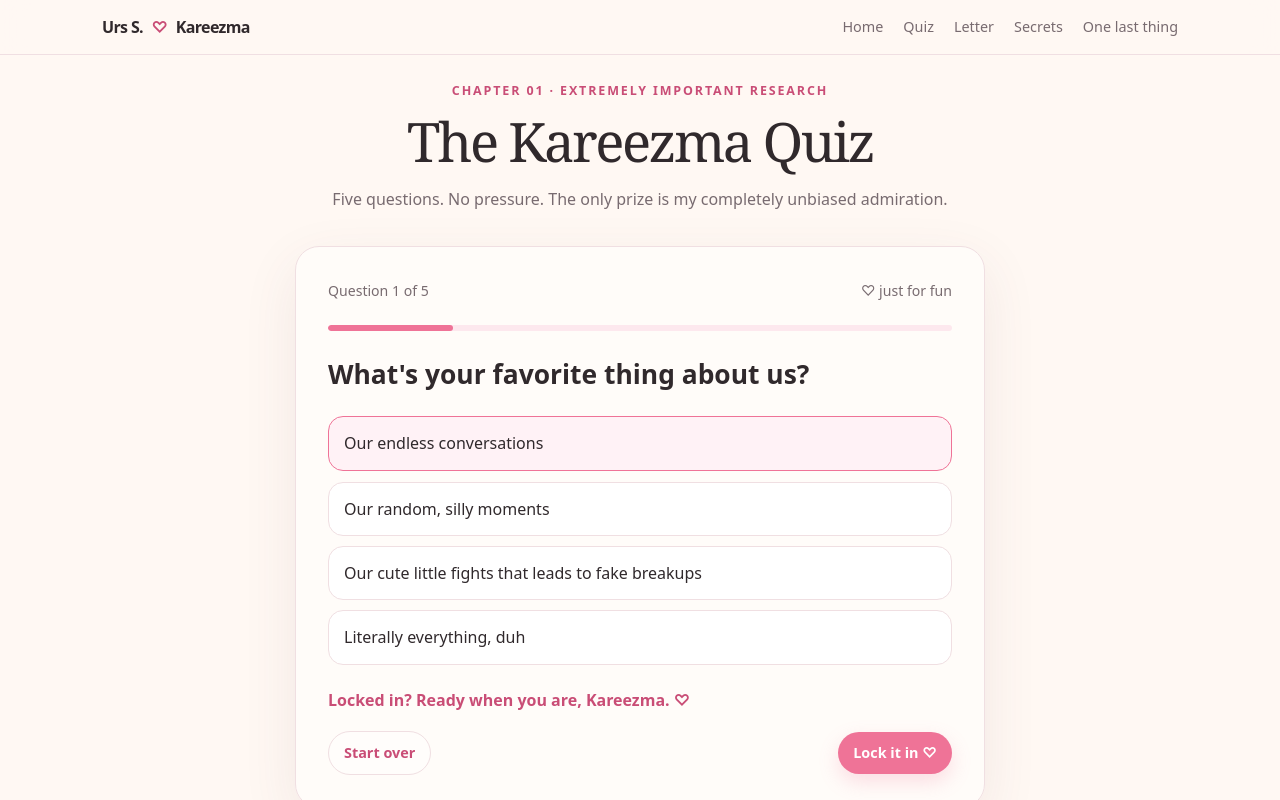
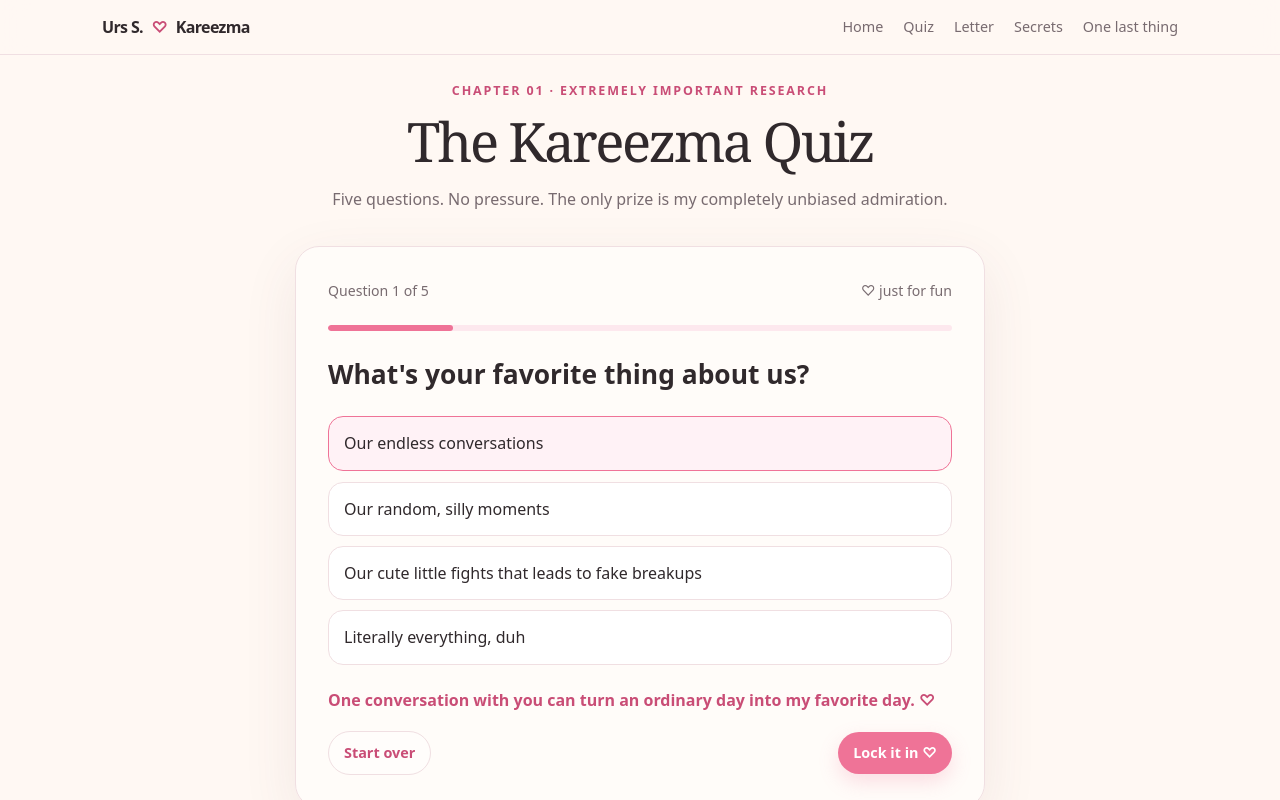
Before and after one commit to sarvesprabu1004-cmyk/Birthday-Webk, a plain HTML site: page index.html in a window 1280 px wide. Both pictures are taken after a click on the button "Our endless conversations". Shown: the part 1239-2039 px from the top of the page. Drawn offline with Linux system fonts and the light colour scheme.

Commit message:
updated code 3

```diff
--- a/index.html
+++ b/index.html
@@ -965,9 +965,9 @@
           "I think we're seeing a pattern",
         ],
         reactions: [
-          "Correct. You have successfully completed the Kareezma exam. ♡",
-          "A second correct answer. Remarkable.",
-          "The evidence is overwhelming: it's Venna Mavan.",
+          "HEHEHE!. You have successfully completed the Kareezma exam. ♡",
+          "RACISM !.",
+          "SURUTOOOOOO!.",
           "You are correct. The answer is… idiot. But in a cute way.",
           "A copy of ME? That's a little concerning, but I'll allow it.",
           "Quiz complete. Reward: one very enthusiastic virtual hug."
@@ -1022,7 +1022,7 @@
 
           button.classList.add("selected");
           nextBtn.disabled = false;
-          feedback.textContent = "Locked in? Ready when you are, Kareezma. ♡";
+          feedback.textContent = q.reactions[index];
         });
 
         answersEl.appendChild(button);
```
